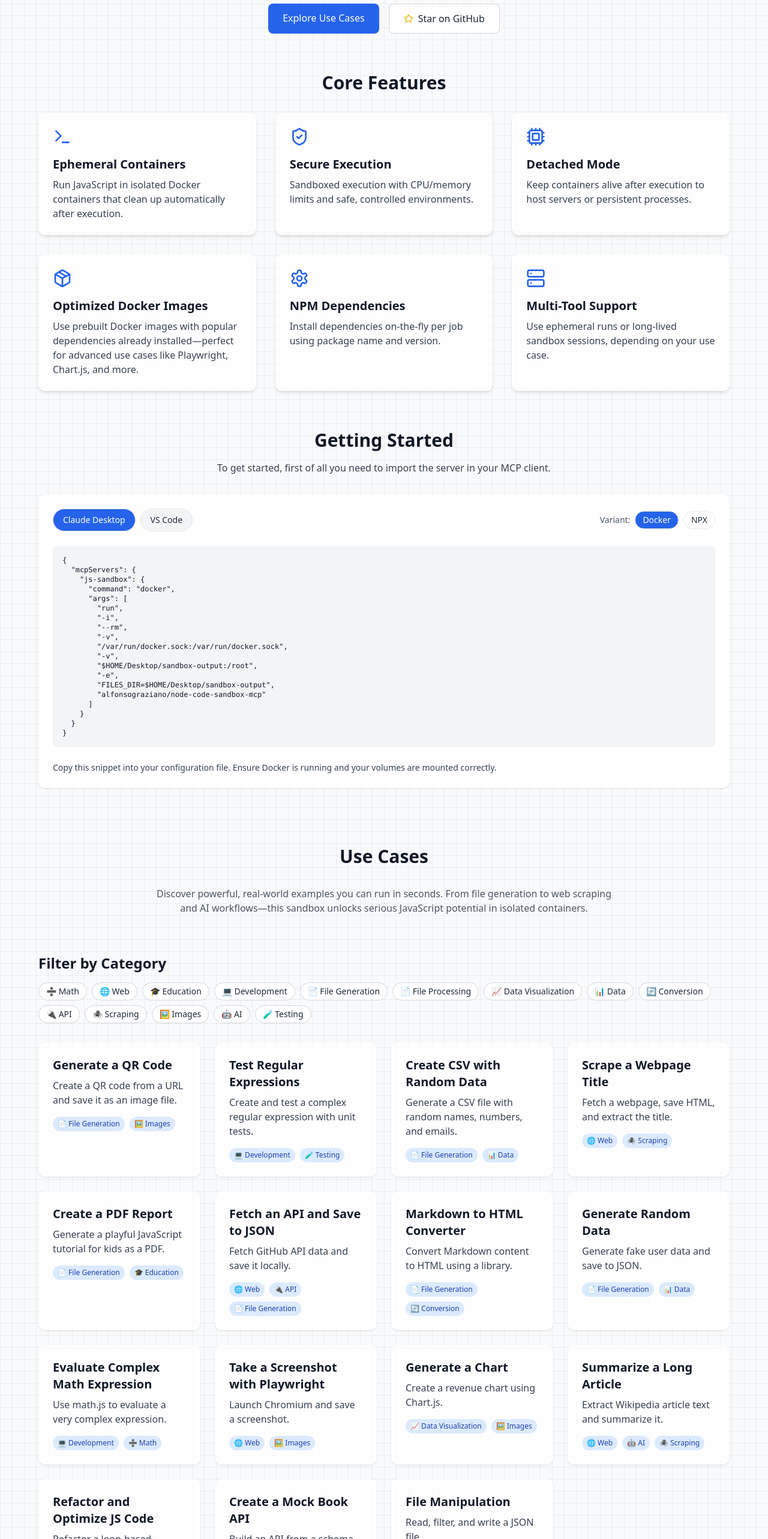
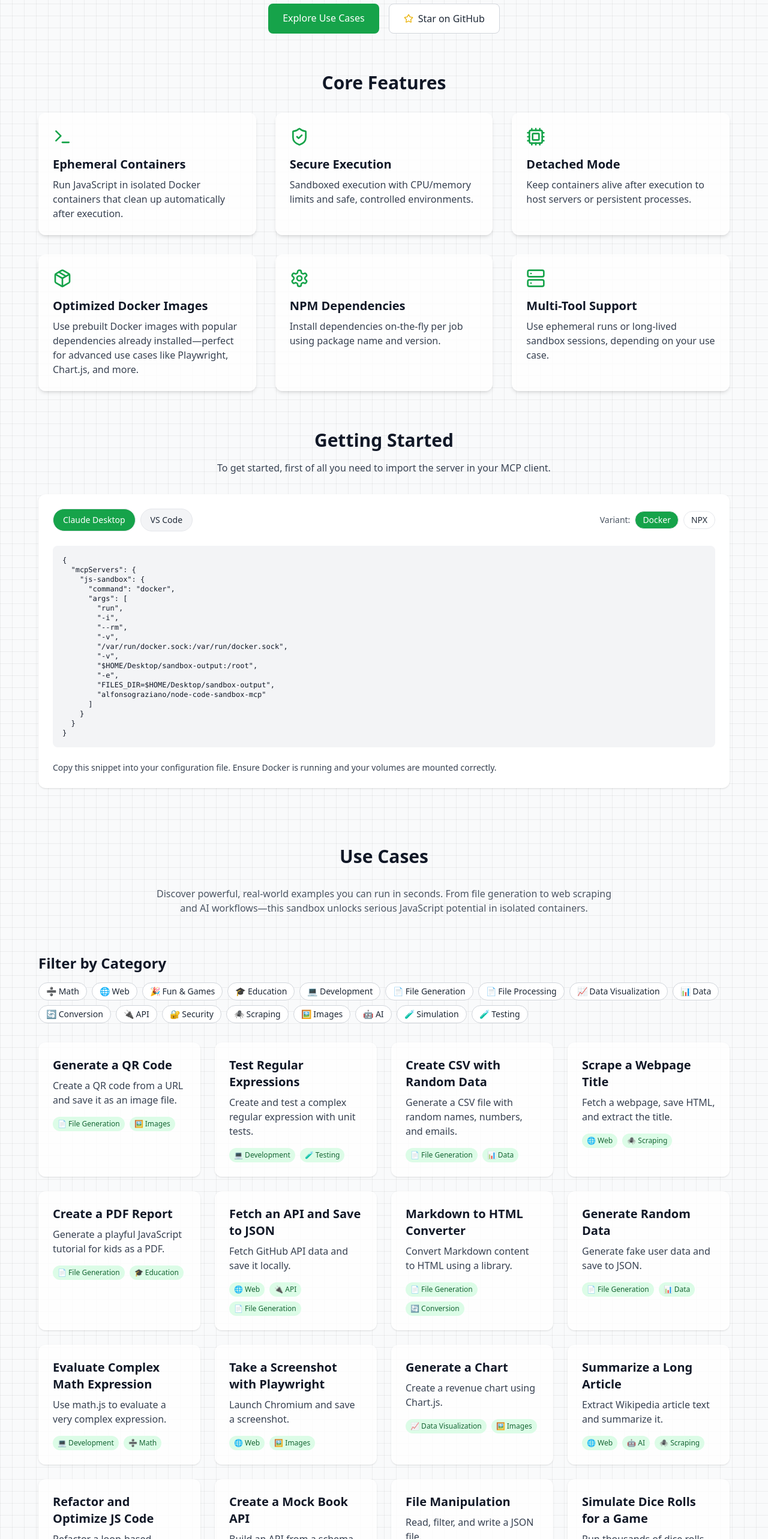
Before and after one commit to alfonsograziano/node-code-sandbox-mcp, a React (Vite) app in the folder website/: page / in a window 1280 px wide. Shown: the part 234-2800 px from the top of the page at 60% size. Built offline with nearby package versions, Linux system fonts and the light colour scheme.

Commit message:
update website with more use cases and update to the readme

```diff
--- a/website/src/App.tsx
+++ b/website/src/App.tsx
@@ -124,7 +124,7 @@
         <div className="flex justify-center gap-4">
           <a
             href="#use-cases"
-            className="px-6 py-3 bg-blue-600 text-white rounded-lg hover:bg-blue-700 transition"
+            className="px-6 py-3 bg-green-600 text-white rounded-lg hover:bg-green-700 transition"
           >
             Explore Use Cases
           </a>
@@ -148,7 +148,7 @@
               key={i}
               className="bg-white bg-opacity-80 p-6 rounded-xl shadow-md"
             >
-              <Icon width={32} height={32} className="text-blue-600 mb-4" />
+              <Icon width={32} height={32} className="text-green-600 mb-4" />
               <h3 className="text-xl font-semibold mb-2">{title}</h3>
               <p className="text-gray-700">{description}</p>
             </div>
@@ -179,7 +179,7 @@
                 onClick={() => toggleCategory(cat)}
                 className={`flex items-center gap-1 px-3 py-1 rounded-full text-sm font-medium transition-all ${
                   selectedCategories.includes(cat)
-                    ? 'bg-blue-600 text-white'
+                    ? 'bg-green-600 text-white'
                     : 'bg-white border border-gray-300 text-gray-800 hover:bg-gray-100'
                 }`}
               >
@@ -190,9 +190,9 @@
         </section>
 
         <div className="grid grid-cols-1 sm:grid-cols-2 md:grid-cols-3 lg:grid-cols-4 gap-6">
-          {filteredCases.map((u) => (
+          {filteredCases.map((u, index) => (
             <div
-              key={u.id}
+              key={index}
               onClick={() => openModal(u)}
               className="bg-white bg-opacity-80 p-6 rounded-xl shadow hover:shadow-lg cursor-pointer transition"
             >
@@ -204,7 +204,7 @@
                 {u.category.map((cat) => (
                   <span
                     key={cat}
-                    className="flex items-center gap-1 bg-blue-100 text-blue-800 px-2 py-1 rounded-full text-xs"
+                    className="flex items-center gap-1 bg-green-100 text-green-800 px-2 py-1 rounded-full text-xs"
                   >
                     <span>{cat}</span>
                   </span>
@@ -240,7 +240,7 @@
                 {selectedCase.category.map((cat) => (
                   <span
                     key={cat}
-                    className="flex items-center gap-1 bg-blue-100 text-blue-800 px-3 py-1 rounded-full text-sm"
+                    className="flex items-center gap-1 bg-green-100 text-green-800 px-3 py-1 rounded-full text-sm"
                   >
                     <span>{cat}</span>
                   </span>
@@ -276,7 +276,7 @@
             href="https://github.com/alfonsograziano/node-code-sandbox-mcp"
             target="_blank"
             rel="noopener noreferrer"
-            className="text-blue-600 hover:underline"
+            className="text-green-600 hover:underline"
           >
             View full README
           </a>
--- a/website/src/Components/GettingStarted.tsx
+++ b/website/src/Components/GettingStarted.tsx
@@ -106,7 +106,7 @@
                 className={clsx(
                   'px-4 py-2 rounded-full text-sm font-medium border transition-all',
                   selectedClient === tab.key
-                    ? 'bg-blue-600 text-white'
+                    ? 'bg-green-600 text-white'
                     : 'bg-gray-100 text-gray-800 hover:bg-gray-200'
                 )}
               >
@@ -121,7 +121,7 @@
               className={clsx(
                 'px-3 py-1 rounded-full border text-sm font-medium',
                 variant === 'docker'
-                  ? 'bg-blue-600 text-white'
+                  ? 'bg-green-600 text-white'
                   : 'bg-white text-gray-800 hover:bg-gray-100'
               )}
             >
@@ -132,7 +132,7 @@
               className={clsx(
                 'px-3 py-1 rounded-full border text-sm font-medium',
                 variant === 'npx'
-                  ? 'bg-blue-600 text-white'
+                  ? 'bg-green-600 text-white'
                   : 'bg-white text-gray-800 hover:bg-gray-100'
               )}
             >
--- a/website/src/useCases.ts
+++ b/website/src/useCases.ts
@@ -13,11 +13,15 @@
   AI: '🤖 AI',
   MATH: '➗ Math',
   FILE_PROCESSING: '📄 File Processing',
+  AUTOMATION: '⚙️ Automation',
+  SIMULATION: '🧪 Simulation',
+  FUN: '🎉 Fun & Games',
+  SECURITY: '🔐 Security',
+  AUDIO: '🔊 Audio',
 } as const;
 
 export type CategoryKey = keyof typeof categories;
 export interface UseCase {
-  id: number;
   title: string;
   description: string;
   category: string[];
@@ -28,7 +32,6 @@
 
 export const useCases: UseCase[] = [
   {
-    id: 1,
     title: 'Generate a QR Code',
     description: 'Create a QR code from a URL and save it as an image file.',
     category: [categories.FILE_GENERATION, categories.IMAGES],
@@ -37,7 +40,6 @@
       'An image file "qrcode.png" will be generated in the output folder, containing the QR code.',
   },
   {
-    id: 2,
     title: 'Test Regular Expressions',
     description:
       'Create and test a complex regular expression with unit tests.',
@@ -47,7 +49,6 @@
       'Console output confirming all regex test cases passed and regex logic validated.',
   },
   {
-    id: 3,
     title: 'Create CSV with Random Data',
     description: 'Generate a CSV file with random names, numbers, and emails.',
     category: [categories.FILE_GENERATION, categories.DATA],
@@ -57,7 +58,6 @@
       'A CSV file "fake_data.csv" with 200 rows of randomized data will appear in the output.',
   },
   {
-    id: 4,
     title: 'Scrape a Webpage Title',
     description: 'Fetch a webpage, save HTML, and extract the title.',
     category: [categories.WEB, categories.SCRAPING],
@@ -66,7 +66,6 @@
       'A file "example.html" will be saved and the page title will be printed to the console.',
   },
   {
-    id: 5,
     title: 'Create a PDF Report',
     description: 'Generate a playful JavaScript tutorial for kids as a PDF.',
     category: [categories.FILE_GENERATION, categories.EDUCATION],
@@ -76,7 +75,6 @@
       'A child-friendly PDF tutorial named "getting-started-javascript.pdf" will be created.',
   },
   {
-    id: 6,
     title: 'Fetch an API and Save to JSON',
     description: 'Fetch GitHub API data and save it locally.',
     category: [categories.WEB, categories.API, categories.FILE_GENERATION],
@@ -85,7 +83,6 @@
       'A JSON file "nodejs_info.json" will be saved with details from the Node.js GitHub repository.',
   },
   {
-    id: 7,
     title: 'Markdown to HTML Converter',
     description: 'Convert Markdown content to HTML using a library.',
     category: [categories.FILE_GENERATION, categories.CONVERSION],
@@ -94,7 +91,6 @@
       'The HTML version of the Markdown content will be saved in "content_converted.html".',
   },
   {
-    id: 8,
     title: 'Generate Random Data',
     description: 'Generate fake user data and save to JSON.',
     category: [categories.FILE_GENERATION, categories.DATA],
@@ -103,7 +99,6 @@
       'A JSON file "fake_users.json" containing 100 fake users will be saved.',
   },
   {
-    id: 9,
     title: 'Evaluate Complex Math Expression',
     description: 'Use math.js to evaluate a very complex expression.',
     category: [categories.DEVELOPMENT, categories.MATH],
@@ -111,7 +106,6 @@
     result: 'The result of the full expression will be logged to the console.',
   },
   {
-    id: 10,
     title: 'Take a Screenshot with Playwright',
     description: 'Launch Chromium and save a screenshot.',
     category: [categories.WEB, categories.IMAGES],
@@ -120,7 +114,6 @@
       'A PNG screenshot named "screenshot_test.png" will be saved to the output.',
   },
   {
-    id: 11,
     title: 'Generate a Chart',
     description: 'Create a revenue chart using Chart.js.',
     category: [categories.DATA_VISUALIZATION, categories.IMAGES],
@@ -130,7 +123,6 @@
       'An image file "chart.png" with the rendered revenue chart will be generated.',
   },
   {
-    id: 12,
     title: 'Summarize a Long Article',
     description: 'Extract Wikipedia article text and summarize it.',
     category: [categories.WEB, categories.AI, categories.SCRAPING],
@@ -139,7 +131,6 @@
       'A bullet-point summary of the Node.js Wikipedia page will be returned via AI.',
   },
   {
-    id: 13,
     title: 'Refactor and Optimize JS Code',
     description: 'Refactor a loop-based function using modern JS.',
     category: [categories.DEVELOPMENT, categories.TESTING],
@@ -149,7 +140,6 @@
       'A clean, optimized function using modern JS and tests will be logged.',
   },
   {
-    id: 14,
     title: 'Create a Mock Book API',
     description: 'Build an API from a schema with mock data.',
     category: [categories.WEB, categories.API, categories.DEVELOPMENT],
@@ -205,7 +195,6 @@
       'A local API will be running with endpoints to fetch all or individual mock books.',
   },
   {
-    id: 15,
     title: 'File Manipulation',
     description: 'Read, filter, and write a JSON file.',
     category: [categories.FILE_PROCESSING, categories.DATA],
@@ -215,4 +204,53 @@
     result:
       'A new file "books_filtered.json" will contain only books written by Jane Doe.',
   },
+  {
+    title: 'Simulate Dice Rolls for a Game',
+    description: 'Run thousands of dice rolls and calculate probabilities.',
+    category: [categories.SIMULATION, categories.FUN],
+    prompt: `Write a Node.js script that simulates 100,000 rolls of two six-sided dice. Count and print the probability of each possible sum (2 to 12), rounded to 4 decimals.`,
+    result: 'Console output showing empirical probabilities for each dice sum.',
+  },
+  {
+    title: 'Create a Password Strength Checker',
+    description:
+      'Use zxcvbn to analyze password strength and suggest improvements.',
+    category: [categories.SECURITY, categories.DEVELOPMENT],
+    prompt: `Install and use the "zxcvbn" package to check the strength of this password "?p{4t5#z+oJh", and provide suggestions for improvement. Print the feedback to the console.`,
+    result: 'Console logs show password strength score and actionable tips.',
+  },
+  {
+    title: 'Explore NPM Package API Surface',
+    description:
+      'Analyze and extract the top-level functions, types, and exports of any npm package.',
+    category: [categories.DEVELOPMENT, categories.AI],
+    prompt: `Explore and explain the surface API and exported types of the npm package "lodash".`,
+    result:
+      'Console output summarizing the functions, classes, and type exports of lodash, including usage hints.',
+  },
+  {
+    title: 'Create Dependency Tree Diagram',
+    description:
+      'Visualize a local Node.js project’s internal dependency tree.',
+    category: [categories.DATA, categories.DEVELOPMENT],
+    prompt: `Run madge on the local ./src directory and output the dependency graph as a JSON or SVG.`,
+    result:
+      'An image or JSON structure representing the project’s internal module dependencies.',
+  },
+  {
+    title: 'Convert CSV to JSON',
+    description: 'Read a CSV file and output a clean, structured JSON version.',
+    category: [categories.FILE_PROCESSING, categories.CONVERSION],
+    prompt: `Read the file "data.csv", convert it to JSON format, and save it as "data.json".`,
+    result:
+      'File "data.json" created with structured data matching the CSV rows.',
+  },
+  {
+    title: 'Markdown Slide Deck Generator',
+    description: 'Convert a markdown document into HTML slides.',
+    category: [categories.FILE_GENERATION, categories.EDUCATION],
+    prompt: `Take "slides.md" and use "reveal.js" to generate an HTML slide deck in "slides.html".`,
+    result:
+      'An interactive slide deck HTML file is saved and ready to present.',
+  },
 ];
```
Also changed, not shown: 1 other file (tests, documents, lock files or other folders).
